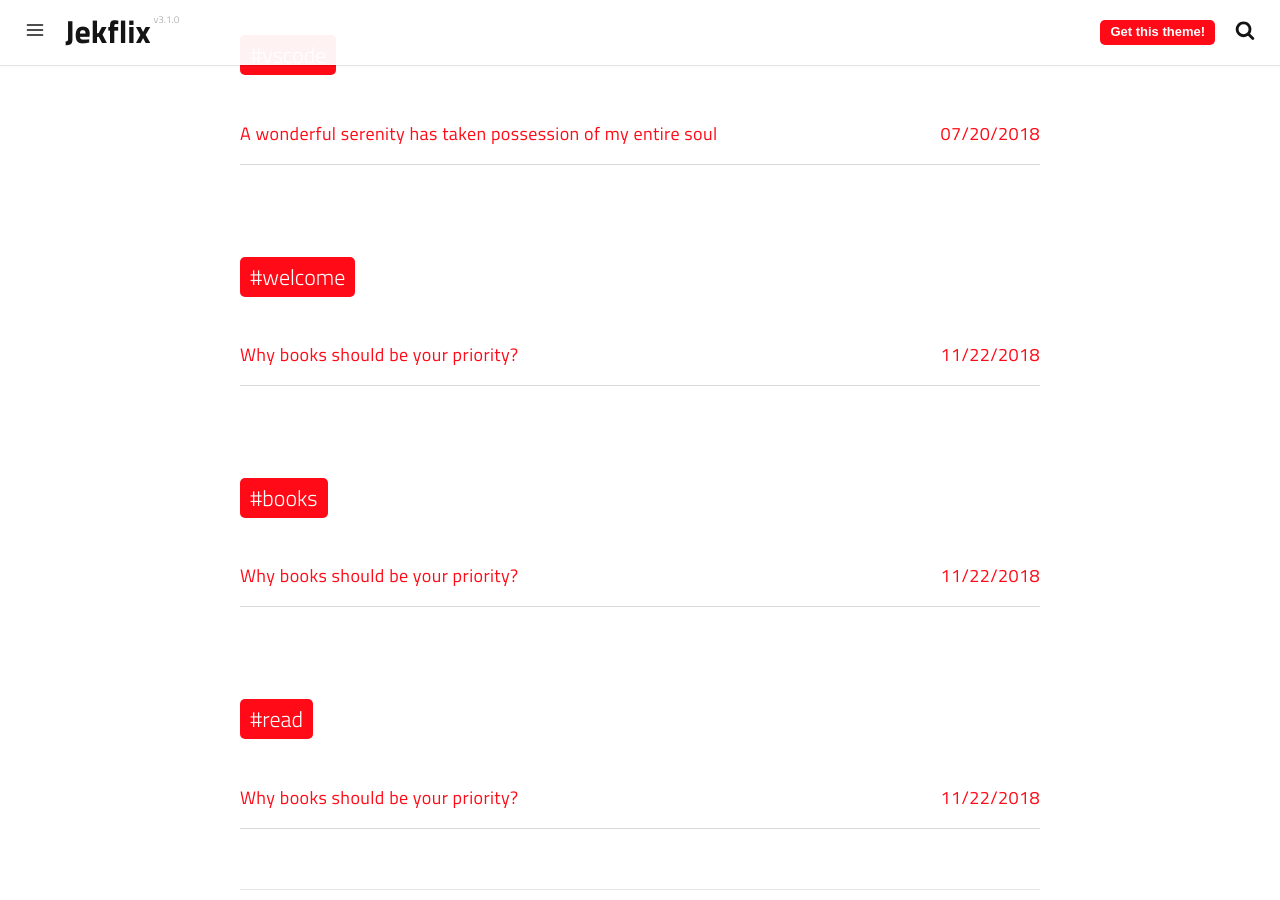
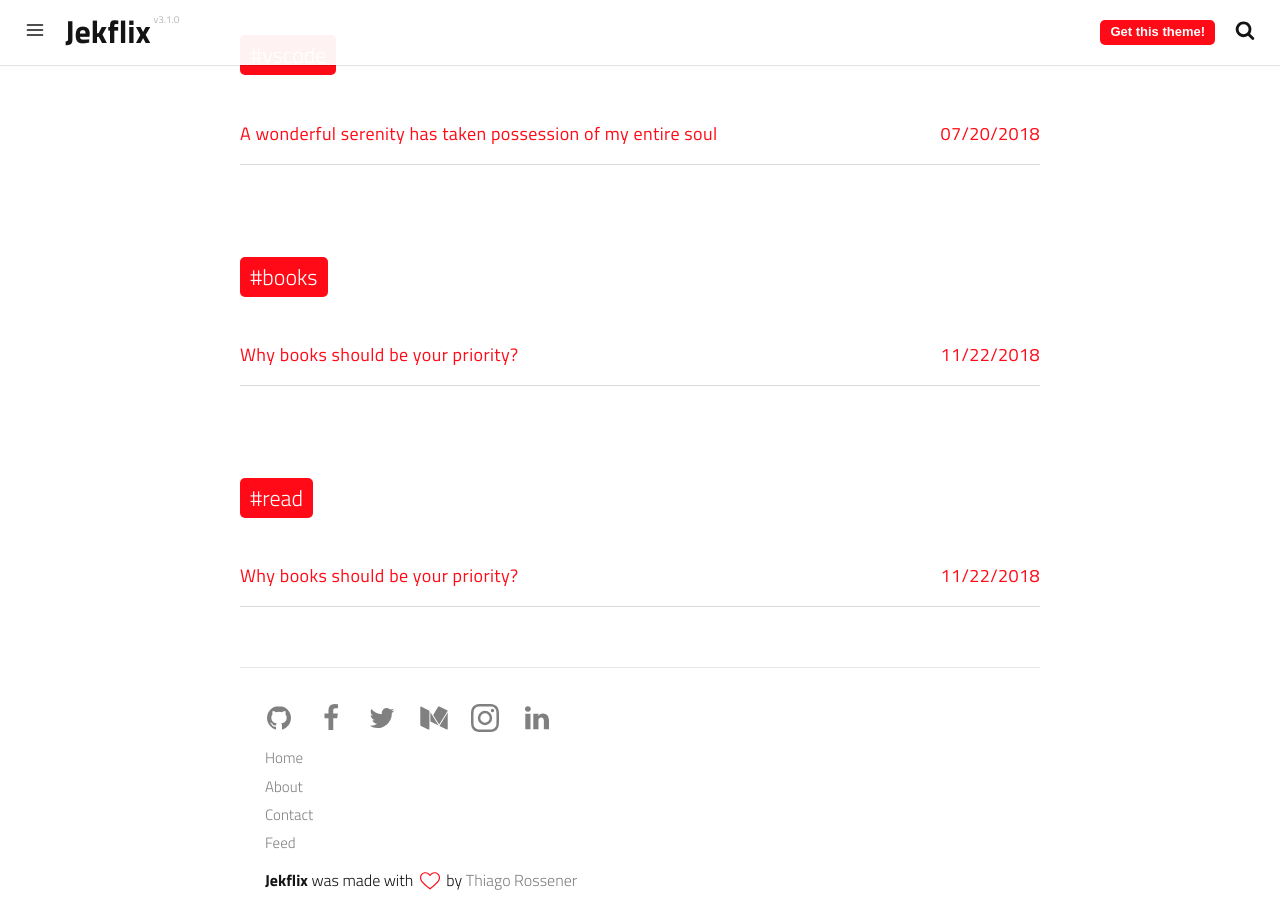
Before and after one commit to stackbit-projects/a1k18lp-site-cc06a, a Jekyll site: the page built from tags.html, in a window 1280 px wide and 900 px high, scrolled down 6390 px. Built offline with Jekyll 4.4.1, drawn with Linux system fonts in a browser that asks for light colours; a script that is not in the unit is left out.

Commit message:
2010-03-03-why-books-should-be-your-priority.md: changed

```diff
--- a/_posts/2010-03-03-why-books-should-be-your-priority.md
+++ b/_posts/2010-03-03-why-books-should-be-your-priority.md
@@ -8,7 +8,6 @@ image: https://res.cloudinary.com/dm7h7e8xj/image/upload/v1559822138/theme9_v273
 optimized_image: https://res.cloudinary.com/dm7h7e8xj/image/upload/c_scale,w_380/v1559822138/theme9_v273a9.jpg
 category: life
 tags:
-  - welcome
   - books
   - read
 author: thiagorossener
```
